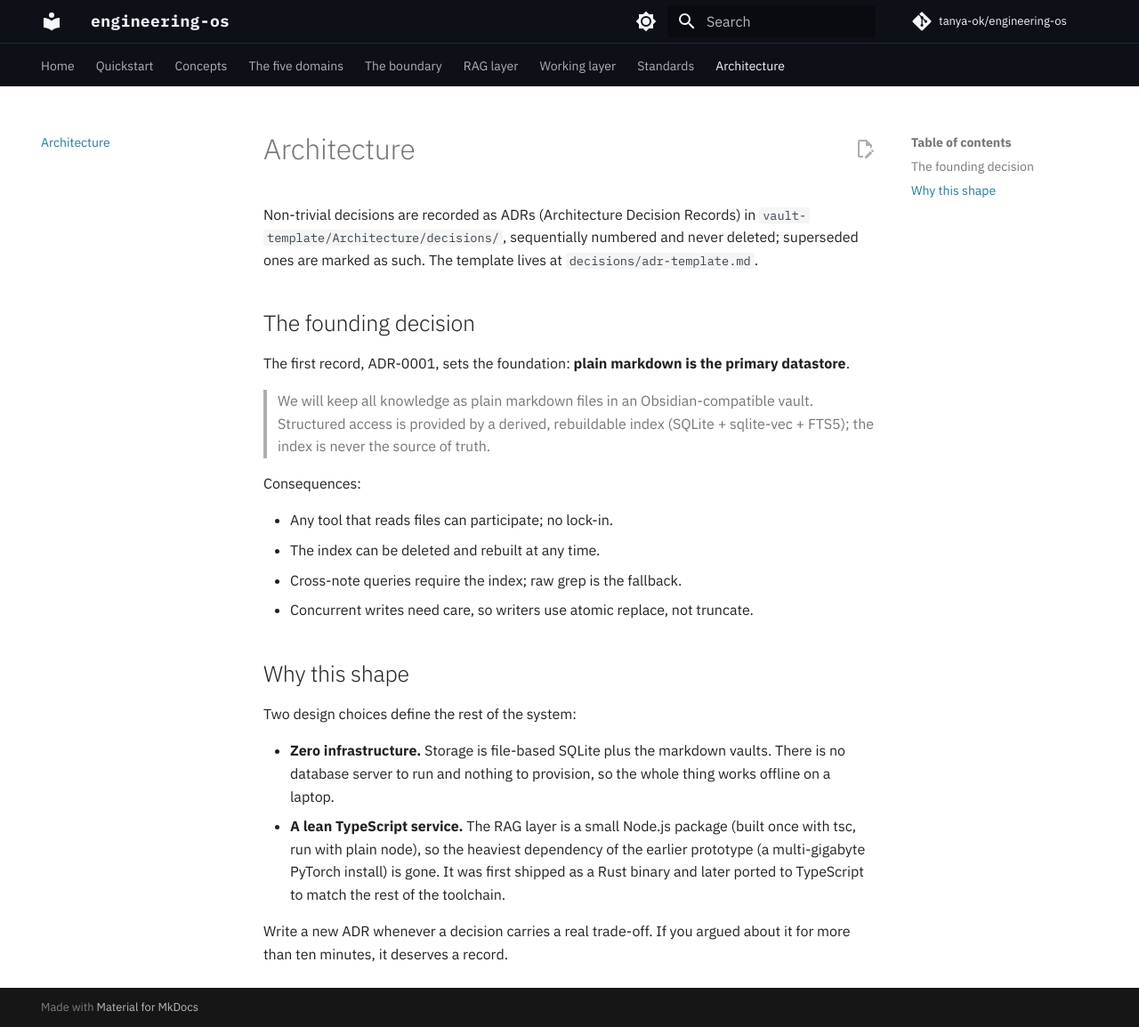
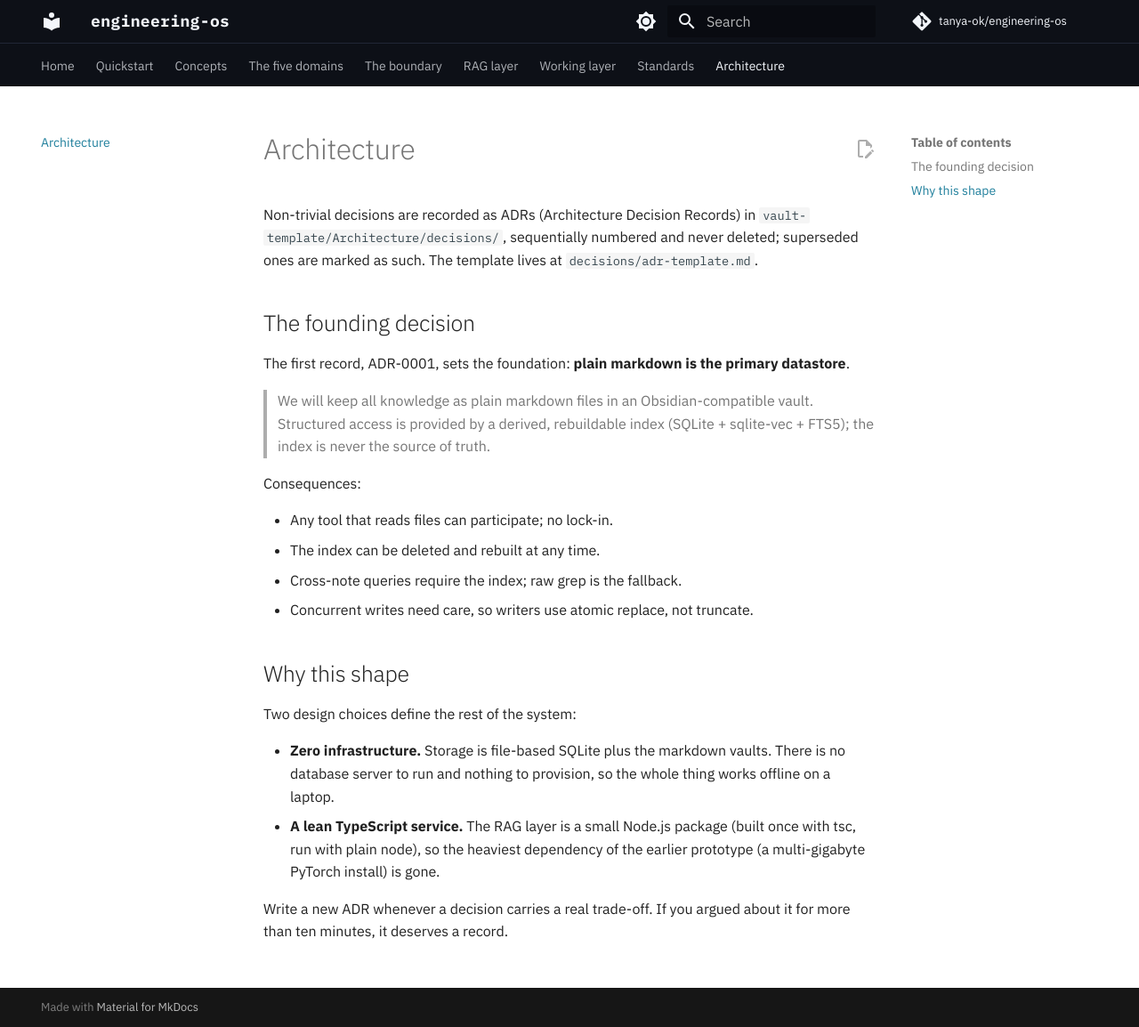
Before and after one commit to tanya-ok/engineering-os, an MkDocs documentation site: the page built from docs/architecture.md, in a window 1280 px wide and 1154 px high. Shown: the whole window at 89% size. Built offline with MkDocs 1.6.1 and Material for MkDocs 9.7.7, drawn with Linux system fonts in a browser that asks for light colours; comment, search, counter and statistics services are not loaded.

Commit message:
docs: Remove leftover Rust mentions from README, changelog, and docs
Co-Authored-By: Claude <noreply@anthropic.com>

```diff
--- a/docs/architecture.md
+++ b/docs/architecture.md
@@ -30,9 +30,7 @@ Two design choices define the rest of the system:
   whole thing works offline on a laptop.
 - **A lean TypeScript service.** The RAG layer is a small Node.js package
   (built once with tsc, run with plain node), so the heaviest dependency of
-  the earlier prototype (a multi-gigabyte PyTorch install) is gone. It was
-  first shipped as a Rust binary and later ported to TypeScript to match the
-  rest of the toolchain.
+  the earlier prototype (a multi-gigabyte PyTorch install) is gone.
 
 Write a new ADR whenever a decision carries a real trade-off. If you argued
 about it for more than ten minutes, it deserves a record.
```
Also changed, not shown: CHANGELOG.md (+6 -6 lines), README.md (+1 -1 lines).
